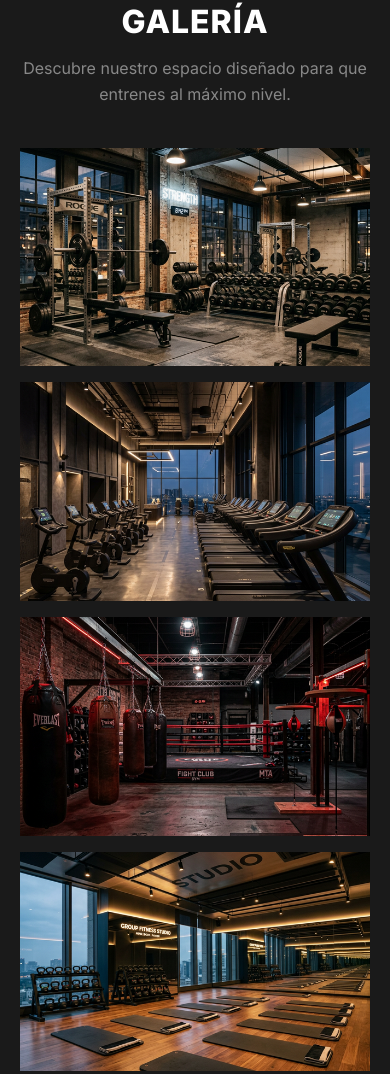
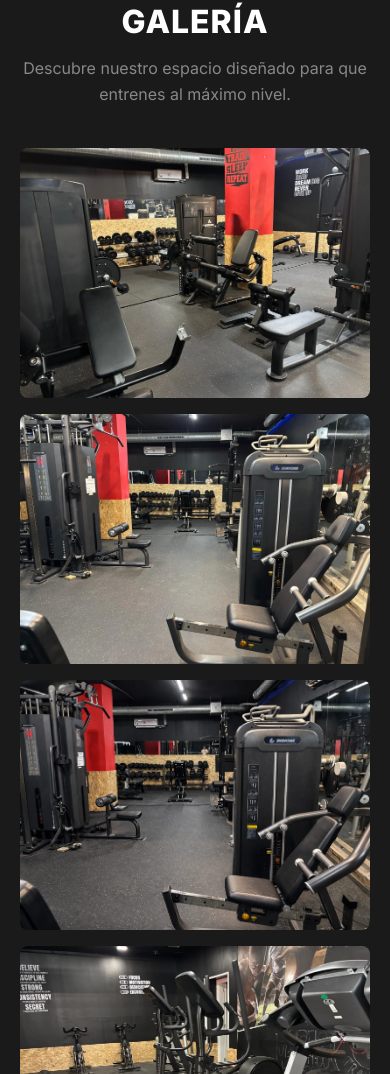
Before and after one commit to Vagatta/newfit, an Astro site: page / in a window 390 px wide. Shown: the part 7828-8902 px from the top of the page. Built offline with nearby package versions, Linux system fonts and the light colour scheme; Astro itself is replaced by a stand-in of ours.

Commit message:
feat: update bento gallery with new images and layout

```diff
--- a/src/pages/index.astro
+++ b/src/pages/index.astro
@@ -317,33 +317,27 @@ import Layout from '../layouts/Layout.astro';
       </div>
       <div class="gallery-grid">
         <div class="gallery-item reveal">
-          <img src="/images/gallery-weights.png" alt="Zona de pesas y musculación" width="800" height="400" loading="lazy" />
+          <img src="/images/general.webp" alt="Vista general de nuestras instalaciones premium" width="800" height="400" loading="lazy" />
+          <div class="gallery-overlay">
+            <h3>Nuestras Instalaciones</h3>
+          </div>
+        </div>
+        <div class="gallery-item reveal">
+          <img src="/images/zona_pesas.webp" alt="Zona de peso libre y racks" width="400" height="600" loading="lazy" />
           <div class="gallery-overlay">
             <h3>Zona de Pesas</h3>
           </div>
         </div>
         <div class="gallery-item reveal">
-          <img src="/images/gallery-cardio.png" alt="Zona de cardio con cintas y bicicletas" width="400" height="250" loading="lazy" />
+          <img src="/images/pesas.webp" alt="Equipamiento de musculación profesional" width="400" height="300" loading="lazy" />
           <div class="gallery-overlay">
-            <h3>Cardio</h3>
+            <h3>Musculación</h3>
           </div>
         </div>
         <div class="gallery-item reveal">
-          <img src="/images/gallery-boxing.png" alt="Zona de boxeo y artes marciales" width="400" height="250" loading="lazy" />
+          <img src="/images/cintas.webp" alt="Zona cardio con cintas de correr de última generación" width="400" height="300" loading="lazy" />
           <div class="gallery-overlay">
-            <h3>Boxeo</h3>
-          </div>
-        </div>
-        <div class="gallery-item reveal">
-          <img src="/images/gallery-classes.png" alt="Sala de clases dirigidas" width="400" height="250" loading="lazy" />
-          <div class="gallery-overlay">
-            <h3>Clases Dirigidas</h3>
-          </div>
-        </div>
-        <div class="gallery-item reveal">
-          <img src="/images/gallery-training.png" alt="Zona de entrenamiento funcional" width="400" height="250" loading="lazy" />
-          <div class="gallery-overlay">
-            <h3>Funcional</h3>
+            <h3>Zona Cardio</h3>
           </div>
         </div>
       </div>
--- a/src/styles/global.css
+++ b/src/styles/global.css
@@ -965,7 +965,7 @@ h6 {
 .gallery-grid {
   display: grid;
   grid-template-columns: repeat(3, 1fr);
-  grid-template-rows: auto auto;
+  grid-template-rows: repeat(2, 300px);
   gap: 16px;
 }
 
@@ -973,10 +973,22 @@ h6 {
   position: relative;
   overflow: hidden;
   cursor: pointer;
+  border-radius: 8px;
 }
 
 .gallery-item:nth-child(1) {
   grid-column: span 2;
+  grid-row: span 1;
+}
+
+.gallery-item:nth-child(2) {
+  grid-column: span 1;
+  grid-row: span 2;
+}
+
+.gallery-item:nth-child(3),
+.gallery-item:nth-child(4) {
+  grid-column: span 1;
   grid-row: span 1;
 }
 
@@ -985,11 +997,6 @@ h6 {
   height: 100%;
   object-fit: cover;
   transition: transform var(--transition-slow);
-  aspect-ratio: 16/10;
-}
-
-.gallery-item:nth-child(1) img {
-  aspect-ratio: 2/1;
 }
 
 .gallery-overlay {
@@ -1303,10 +1310,16 @@ h6 {
 
   .gallery-grid {
     grid-template-columns: repeat(2, 1fr);
+    grid-template-rows: repeat(3, 250px);
   }
 
   .gallery-item:nth-child(1) {
     grid-column: span 2;
+  }
+
+  .gallery-item:nth-child(2) {
+    grid-column: span 1;
+    grid-row: span 2;
   }
 
   .contact-grid {
@@ -1352,15 +1365,13 @@ h6 {
 
   .gallery-grid {
     grid-template-columns: 1fr;
-  }
-
-  .gallery-item:nth-child(1) {
+    grid-template-rows: repeat(4, 250px);
+  }
+
+  .gallery-item:nth-child(1),
+  .gallery-item:nth-child(2) {
     grid-column: span 1;
-  }
-
-  .gallery-item img,
-  .gallery-item:nth-child(1) img {
-    aspect-ratio: 16/10;
+    grid-row: span 1;
   }
 
   .form-row {
```
Also changed, not shown: public/images/cintas.webp (added), public/images/general.webp (added), public/images/pesas.webp (added), public/images/zona_pesas.webp (added).
